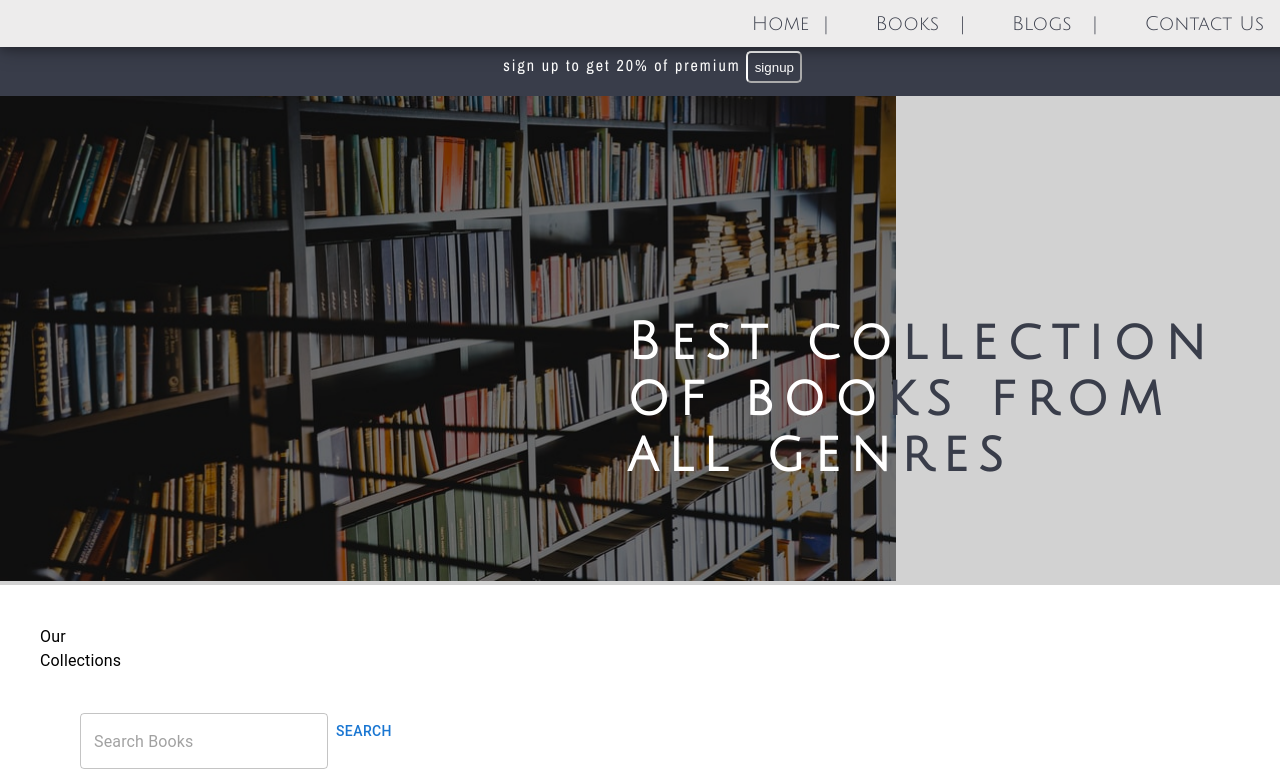
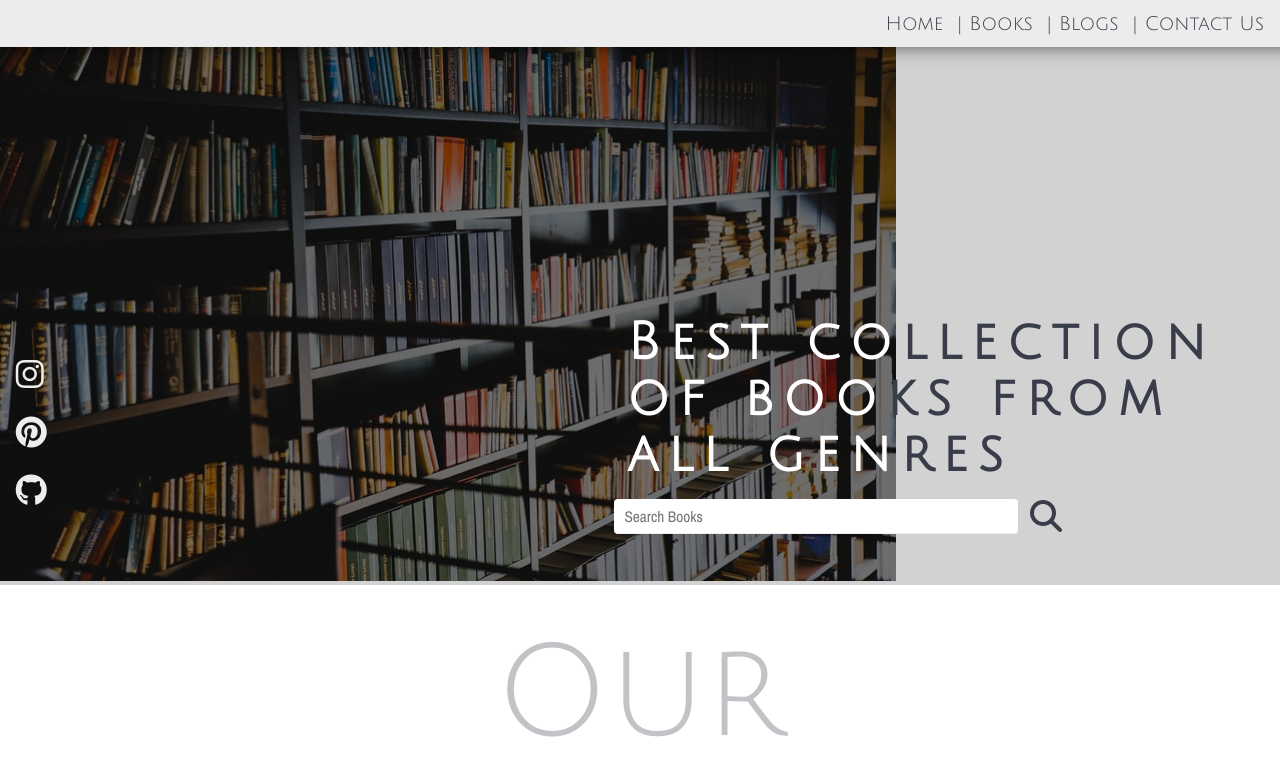
Before and after one commit to rebantac/book-store-app, a React (Create React App) app: page / in a window 1280 px wide. Shown: the top 780 px of the page. Built offline with nearby package versions, Linux system fonts and the light colour scheme; no server answers.

Commit message:
update style

```diff
--- a/public/index.html
+++ b/public/index.html
@@ -10,7 +10,8 @@
   <link rel="preconnect" href="https://fonts.googleapis.com">
 <link rel="preconnect" href="https://fonts.gstatic.com" crossorigin>
 <link href="https://fonts.googleapis.com/css2?family=Archivo+Narrow&family=Julius+Sans+One&display=swap" rel="stylesheet">
-
+<script src="https://kit.fontawesome.com/df0c83ad01.js" crossorigin="anonymous"></script>
+<!-- <link href="https://cdn.jsdelivr.net/npm/bootstrap@5.2.0-beta1/dist/css/bootstrap.min.css" rel="stylesheet" integrity="sha384-0evHe/X+R7YkIZDRvuzKMRqM+OrBnVFBL6DOitfPri4tjfHxaWutUpFmBp4vmVor" crossorigin="anonymous"> -->
   <title>Book Store App</title>
 </head>
 
--- a/src/App.css
+++ b/src/App.css
@@ -1,6 +1,7 @@
 body{
     margin: 0%;
     padding: 0%;
+    overflow-x: hidden;
 
 }
 h1{
@@ -38,12 +39,32 @@ p{
     width: 100%;
 
 }
+.css-jio98t-MuiStack-root {
+    display: -webkit-box;
+    display: -webkit-flex;
+    display: -ms-flexbox;
+    display: flex;
+    -webkit-flex-direction: row;
+    -ms-flex-direction: row;
+    flex-direction: row;
+    gap: -1px !important;
+}
+.css-jio98t-MuiStack-root {
+    display: -webkit-box;
+    display: -webkit-flex;
+    display: -ms-flexbox;
+    display: flex;
+    -webkit-flex-direction: row;
+    -ms-flex-direction: row;
+    flex-direction: row;
+    gap: 0px !important;
+}
 a:-webkit-any-link {
     color: -webkit-link;
     cursor: pointer;
     text-decoration: none;
     color: #393D4A;
-    font-size: 1.2rem;
+    font-size: 1.5vw;
 
     font-family: 'Archivo Narrow', sans-serif;
     font-family: 'Julius Sans One', sans-serif;
@@ -56,7 +77,7 @@ a:-webkit-any-link {
         color: white;
         position: fixed;
         margin-top: 3%;
-        z-index: 1;
+        z-index: 2;
         width: 100%;
         padding: 1%;
 
@@ -88,3 +109,129 @@ a:-webkit-any-link {
 .text_part{
     color: white;
 }
+
+/* circle_design */
+
+.cicle-img{
+    width: 20vw;
+    position: absolute;
+    top: 20%;
+    z-index: 1;
+}
+.cicle-img {
+    width: 16vw;
+    position: absolute;
+    top: 4%;
+    z-index: 1;
+    left: 80vw;
+}
+
+/* search_field */
+
+    .search_field {
+        position: absolute;
+        top: 33vw;
+        left: 44vw;
+    }
+
+
+/* input{
+    width: 26vw !important;
+
+    border-top: 0 !important;
+    border-left: 0 !important;
+    border-right: 0 !important;
+    border-bottom: 3px solid white !important; ;
+    border-radius: 5px;
+} */
+.text-line {
+    /* background-color: transparent; */
+    /* opacity: 0.3; */
+    color: #eeeeee;
+    outline: none;
+    outline-style: none;
+    border-top: none;
+    border-left: none;
+    border-right: none;
+    border-bottom: solid #eeeeee 1px;
+    padding: 3px 10px;
+    position: absolute;
+
+    height: 2.2vw;
+    width: 30vw;
+    border-radius: 4px;
+
+}
+.button {
+    background-color: Transparent;
+    background-repeat:no-repeat;
+    border: none;
+    cursor:pointer;
+    overflow: hidden;
+    outline:none;
+    position: absolute;
+    left: 32vw;
+    z-index: 1;
+}
+.searching{
+   position: absolute;
+   top: 39vw;
+   left: 48vw;
+   display: flex;
+   flex-direction: column;
+}
+textarea:focus, input:focus {
+    color: #393D4A;
+    font-size: 1.4vw;
+}
+
+input, select, textarea{
+    color: white;
+}
+button, input, optgroup, select, textarea {
+    margin: 0;
+    font-family: 'Archivo Narrow', sans-serif;
+
+    font-size: 1.2vw;
+    line-height: inherit;
+}
+.icon{
+    color:  #393D4A;
+    font-size: 2.5vw !important;
+}
+.icons{
+    position: absolute;
+    top: 27vw;
+    display: flex;
+    flex-direction: column;
+}
+.side-icon{
+  padding: 1vw;
+  color: #eeeeee;
+  margin-left: 3px;
+  font-size: 2.5vw !important;
+  cursor: pointer;
+}
+.collection{
+    text-align: center;
+    font-family: 'Julius Sans One', sans-serif;
+    font-size: 10vw;
+    color: #393D4A;
+    opacity: 0.3;
+}
+/* .rank-1{
+
+        position: absolute;
+        left: 62vw;
+        top: 67vw;
+        box-shadow: 0 17px 27px 0 rgb(0 0 0 / 20%), 0 18px 39px 0 rgb(0 0 0 / 19%)
+}
+.rank-1-desp{
+    position: absolute;
+    left: 62vw;
+        top: 67vw;
+
+}
+.rank-1-sub{
+    padding: 34px;
+} */
--- a/src/components/BestSellerCard.jsx
+++ b/src/components/BestSellerCard.jsx
@@ -5,22 +5,33 @@ const bestSellerCard = ({ bestSeller }) => {
   const { book_image, author, title, rank } = bestSeller;
 
   return (
-    <Box width='200px'>
+    <>
+
       {/* {console.log(bestSeller)} */}
+
       <Link to={`/book/${title}`}>
+      <div class="container">
+  <div class="row">
+    <div class="col">
         <Typography>
           Rank: {rank}
         </Typography>
 
-        <img src={book_image} alt={title} loading='lazy' width='200px' height='270px' />
 
-        <Typography mt='11px' pb='10px' flexWrap='wrap' textTransform='capitalize' color='#000' fontWeight='bold' fontSize='12px'>
+
+        <Typography>
           {title}
         </Typography>
+        </div>
+        <div class="col">
+        <Typography >{author}</Typography>
+        <img src={book_image} alt={title} loading='lazy' />
+        </div>
+        </div>
+        </div>
+      </Link>
 
-        <Typography mt='7px' pb='5px' textTransform='capitalize' color='#000' fontWeight='bold' fontSize='11px'>{author}</Typography>
-      </Link>
-    </Box>
+      </>
   )
 }
 
--- a/src/components/Books.jsx
+++ b/src/components/Books.jsx
@@ -37,9 +37,9 @@ const Books = ({ books, shownyt, bestSellers }) => {
       // console.log(bestSellers)
       return (
         <>
-          <Typography>
+          {/* <Typography>
             The New York Times Best Sellers
-          </Typography>
+          </Typography> */}
 
           <Stack direction='row' sx={{ gap: { lg: '110px', xs: '50px' } }} flexWrap='wrap' justifyContent='center'>
             {bestSellers.map((bestSeller, index) => {
--- a/src/components/HeroBanner.jsx
+++ b/src/components/HeroBanner.jsx
@@ -1,6 +1,9 @@
 import React from 'react'
 // import Library from '../assets/baner2.jpg';
 import Library from '../assets/heroBanner.png';
+// import InstagramIcon from '@mui/icons-material/Instagram';
+// import PinterestIcon from '@mui/icons-material/Pinterest';
+// import GitHubIcon from '@mui/icons-material/GitHub';
 
 const HeroBanner = () => {
   return (
@@ -8,6 +11,15 @@ const HeroBanner = () => {
     <div className='banner_bg'>
     <img className='banner_img' src={Library}  alt="library" />
     <div className='text_banner'><h1 className='text_h1'><span className='text_part'>Best co</span>llection <br/><span className='text_part'>of  boo</span>ks from <br/> <span className='text_part'>all gen</span>res</h1></div>
+    <div className='icons'>
+    <i class="fa-brands fa-2x  fa-instagram side-icon"></i>
+    <i class="fa-brands fa-2x fa-pinterest side-icon"></i>
+    <i class="fa-brands fa-2x fa-github side-icon"></i>
+    </div>
+    {/* <InstagramIcon/>
+    <PinterestIcon/>
+    <GitHubIcon/> */}
+
     </div>
     </>
   )
--- a/src/components/Navbar.jsx
+++ b/src/components/Navbar.jsx
@@ -1,6 +1,7 @@
 import React from 'react';
 import { Link } from 'react-router-dom';
 import { Stack } from '@mui/material';
+import circle from '../assets/circle1.png';
 
 // import Logo from '../assets/logo.png';
 
@@ -20,14 +21,17 @@ const Navbar = () => {
       <Stack direction='row' gap='40px'>
         <Link to='/' >Home &nbsp;|&nbsp;</Link>
 
-        <a href='#books'>Books &nbsp; |&nbsp;</a>
-        <a href='#books'>Blogs &nbsp; |&nbsp;</a>
+        <a href='#books'>Books &nbsp;|&nbsp;</a>
+        <a href='#books'>Blogs &nbsp;|&nbsp;</a>
         <a href='#books'>Contact Us</a>
       </Stack>
     </Stack>
-    <div className='signup'>
+    {/* <div className='signup'>
            sign up to get 20% of premium <button className='btn'>signup</button>
-    </div>
+    </div> */}
+    {/* <div className='group-1'>
+         <img className='cicle-img' src={circle} alt="" />
+    </div> */}
     </>
   )
 }
--- a/src/components/Rank1Book.jsx
+++ b/src/components/Rank1Book.jsx
@@ -5,24 +5,32 @@ const Rank1Book = ({ bestSeller }) => {
   const { book_image, author, title, rank, description } = bestSeller;
 
   return (
+    <div className='rank-1-sub'>
+
     <Box width='1180px'>
       {/* {console.log(bestSeller)} */}
+
       <Link to={`/book/${title}`}>
+      <div className='rank-1-desp'>
         <Typography>
           Rank: {rank}
         </Typography>
 
-        <Typography mt='11px' pb='10px' flexWrap='wrap' textTransform='capitalize' color='#000' fontWeight='bold' fontSize='12px'>
+        <Typography >
           {title}
         </Typography>
 
-        <Typography mt='7px' pb='5px' textTransform='capitalize' color='#000' fontWeight='bold' fontSize='11px'>{author}</Typography>
+        <Typography>{author}</Typography>
 
-        <Typography mt='7px' pb='5px' textTransform='capitalize' color='#000' fontWeight='bold' fontSize='11px'>"{description}"</Typography>
+        <Typography>"{description}"</Typography>
+        </div>
+          <div className='rank-1-shadow'>
+        <img  className='rank-1' src={book_image} alt={title} loading='lazy' />
+       </div>
+      </Link>
 
-        <img src={book_image} alt={title} loading='lazy' width='200px' height='270px' />
-      </Link>
     </Box>
+    </div>
   )
 }
 
--- a/src/components/SearchBooks.jsx
+++ b/src/components/SearchBooks.jsx
@@ -41,23 +41,26 @@ const SearchBooks = ({ setBooks, setShownyt, setBestSellers }) => {
 
   return (
     <Stack m='40px'>
-      <Typography>
-        Our <br /> Collections
-      </Typography>
+      <div className='collection'>
+        Our <br/> Collections
+      </div>
 
-      <Box m='40px'>
-        <TextField
+      {/* <Box m='40px'className='search_field'> */}
+      <div className='searching'>
+        <input className='text-line'
+
           value={search}
           onChange={(e) => setSearch(e.target.value.toLowerCase())}
           placeholder='Search Books'
           type='text' autoComplete='off'
         />
 
-        <Button onClick={handleSearch}>
-          Search
-        </Button>
+        <button className='button' onClick={handleSearch}>
+        <i class="fa-solid fa-2x fa-magnifying-glass icon"></i>
+        </button>
+        </div>
 
-      </Box>
+      {/* </Box> */}
     </Stack>
   )
 }
--- a/src/pages/BookDetail.js
+++ b/src/pages/BookDetail.js
@@ -56,4 +56,4 @@ const BookDetail = () => {
   )
 }
 
-export default BookDetail
+export default BookDetail;
```
Also changed, not shown: src/assets/circle.png (added), src/assets/circle1.png (added).
